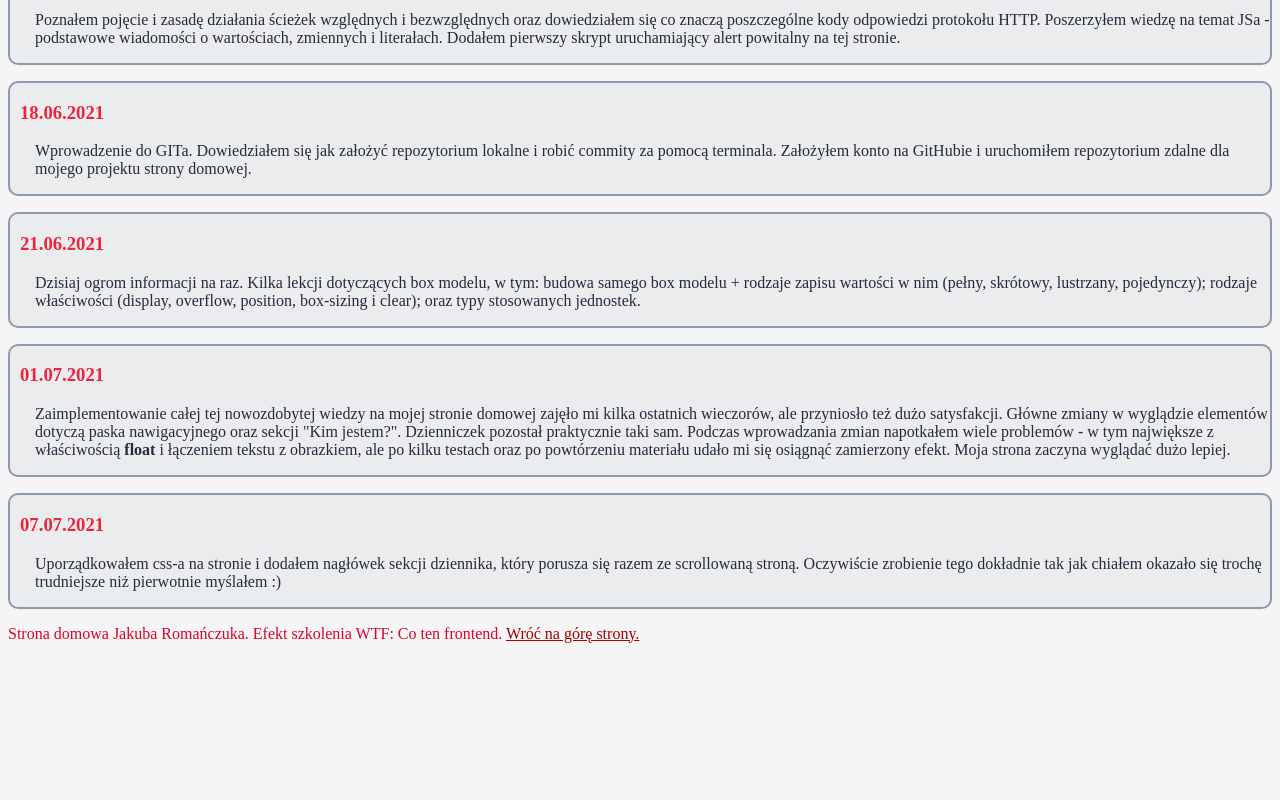
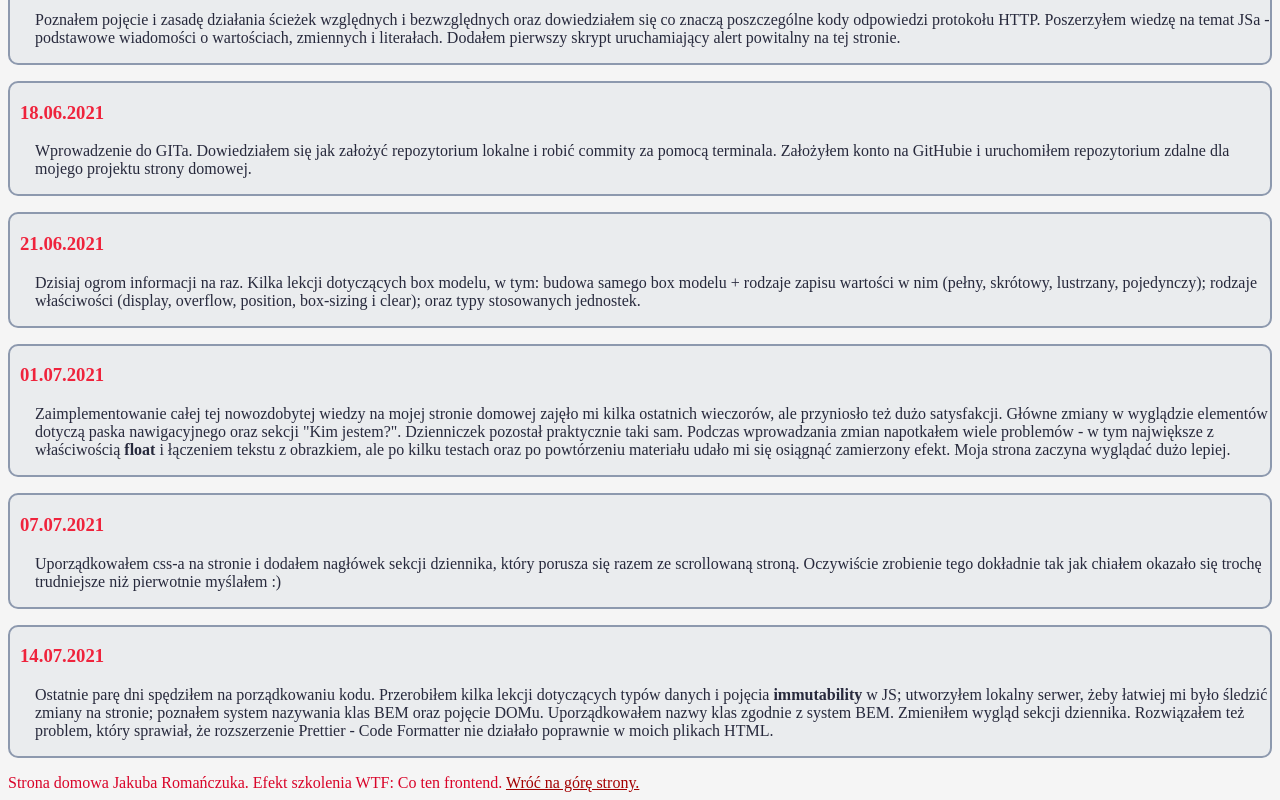
Before and after one commit to jakub-romanczuk/homepage, a plain HTML site: page index.html in a window 1280 px wide. Shown: the part 1272-2072 px from the top of the page. Before the commit the page ends 1923 px from the top, so only its background shows below. Drawn offline with Linux system fonts and the light colour scheme.

Commit message:
14.07.21 diary entry

```diff
--- a/index.html
+++ b/index.html
@@ -153,6 +153,19 @@
             pierwotnie myślałem :)
           </p>
         </article>
+        <article class="diary__entry">
+          <h3 class="diary__date">14.07.2021</h3>
+          <p class="diary__text">
+            Ostatnie parę dni spędziłem na porządkowaniu kodu. Przerobiłem kilka
+            lekcji dotyczących typów danych i pojęcia <b>immutability</b> w JS;
+            utworzyłem lokalny serwer, żeby łatwiej mi było śledzić zmiany na
+            stronie; poznałem system nazywania klas BEM oraz pojęcie DOMu.
+            Uporządkowałem nazwy klas zgodnie z system BEM. Zmieniłem wygląd
+            sekcji dziennika. Rozwiązałem też problem, który sprawiał, że
+            rozszerzenie Prettier - Code Formatter nie działało poprawnie w
+            moich plikach HTML.
+          </p>
+        </article>
       </section>
     </main>
     <footer>
```
